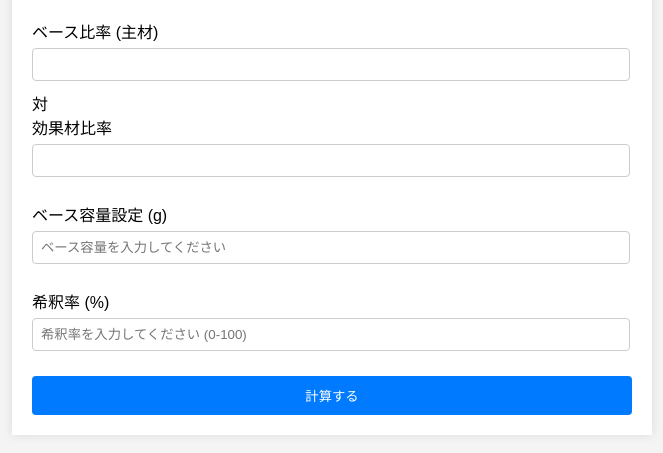
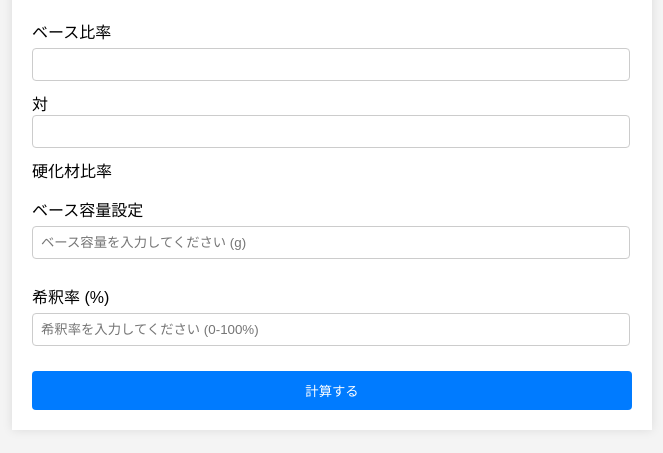
Before and after one commit to aki456-456/paint-calculator, a plain HTML site: page index.html in a window 1280 px wide. Shown: the part 121-574 px from the top of the page, without its empty margins (308-971 px from the left). Drawn offline with Linux system fonts and the light colour scheme.

Commit message:
Fix typo from '効果材' to '硬化材'

```diff
--- a/index.html
+++ b/index.html
@@ -12,21 +12,21 @@
         <h1>Paint Calculator</h1>
         <form id="paintForm">
             <div class="form-group">
-                <label for="baseRatio">ベース比率 (主材)</label>
-                <input type="number" id="baseRatio" name="baseRatio" min="1" max="30" required>
+                <label for="baseRatio">ベース比率</label>
+                <input type="number" id="baseRatio" name="baseRatio" min="1" max="30">
                 対
-                <label for="hardenerRatio">効果材比率</label>
-                <input type="number" id="hardenerRatio" name="hardenerRatio" min="1" max="30" required>
+                <input type="number" id="hardenerRatio" name="hardenerRatio" min="1" max="30">
+                <label for="hardenerRatio">硬化材比率</label>
             </div>
             <div class="form-group">
-                <label for="baseAmount">ベース容量設定 (g)</label>
-                <input type="number" id="baseAmount" name="baseAmount" placeholder="ベース容量を入力してください" required>
+                <label for="baseAmount">ベース容量設定</label>
+                <input type="number" id="baseAmount" name="baseAmount" placeholder="ベース容量を入力してください (g)">
             </div>
             <div class="form-group">
                 <label for="dilutionRate">希釈率 (%)</label>
-                <input type="number" id="dilutionRate" name="dilutionRate" placeholder="希釈率を入力してください (0-100)" min="0" max="100" required>
+                <input type="number" id="dilutionRate" name="dilutionRate" placeholder="希釈率を入力してください (0-100%)">
             </div>
-            <button type="button" id="calculateButton" onclick="calculate()">計算する</button>
+            <button type="button" id="calculateButton">計算する</button>
         </form>
         <div id="result"></div>
     </div>
```
